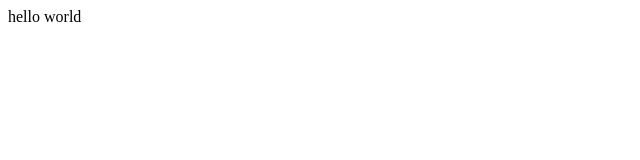
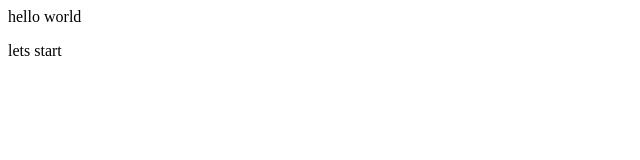
Before and after one commit to pardhuva/HTML, a plain HTML site: page index.html in a window 1280 px wide. Shown: the full height of the page, 0-640 px from the left. Drawn offline with Linux system fonts and the light colour scheme.

Commit message:
add new headding

```diff
--- a/index.html
+++ b/index.html
@@ -1 +1,2 @@
 <p>hello world</p>
+<h>lets start</h>
```
